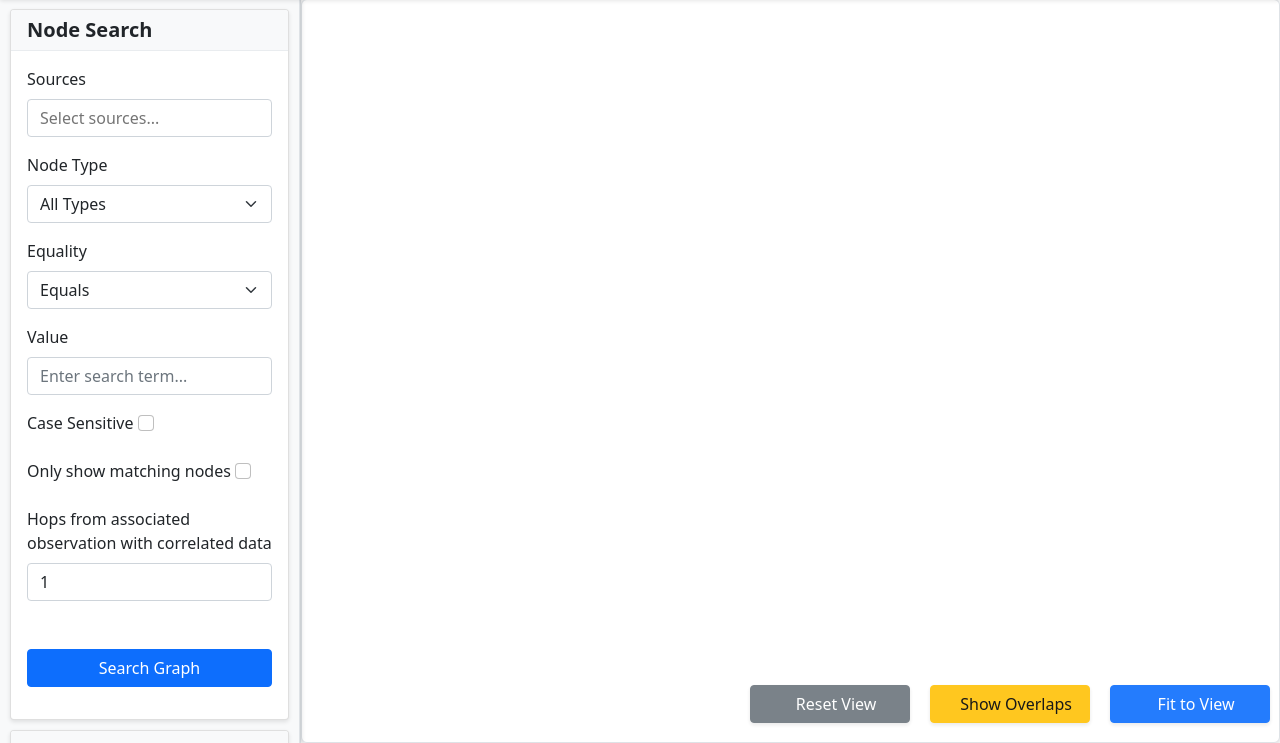
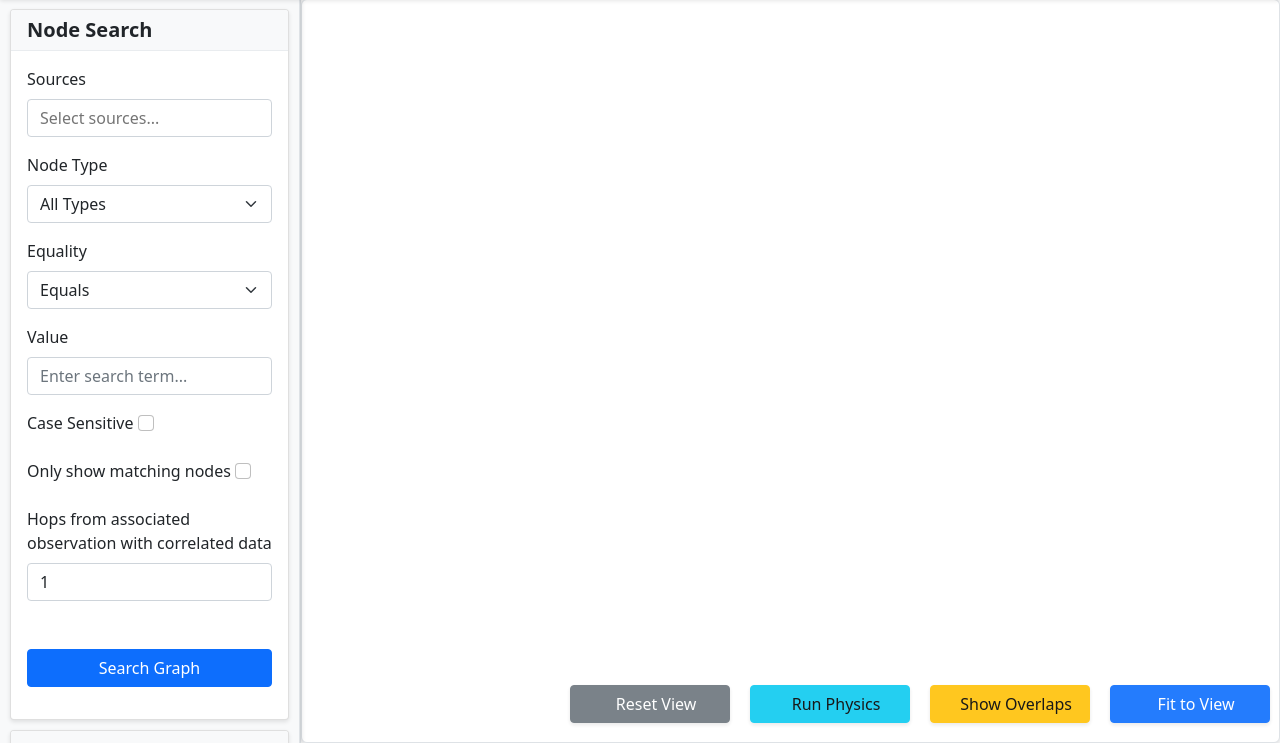
Before and after one commit to SecurityMindedSolutions/persona-trace, a Flask app: page / in a window 1280 px wide. Shown: the part 57-800 px from the top of the page. Run offline with Flask 3, Linux system fonts and the light colour scheme; data that the repository does not hold is empty; some libraries are stand-ins or nearby versions.

Commit message:
button to run physics

```diff
--- a/app/static/css/app.css
+++ b/app/static/css/app.css
@@ -132,6 +132,10 @@
 }
 
 #resetView {
+    right: calc((var(--button-width) * 3) + 70px);
+}
+
+#runPhysics {
     right: calc((var(--button-width) * 2) + 50px);
 }
 
--- a/app/templates/graph/index.html
+++ b/app/templates/graph/index.html
@@ -389,6 +389,9 @@
                 <button class="btn btn-secondary floating-button" id="resetView">
                     <i class="bi bi-arrow-repeat"></i> Reset View
                 </button>
+                <button class="btn btn-info floating-button" id="runPhysics">
+                    <i class="bi bi-gear"></i> Run Physics
+                </button>
                 <button class="btn btn-warning floating-button" id="showOverlaps">
                     <i class="bi bi-intersect"></i> Show Overlaps
                 </button>
@@ -2058,6 +2061,47 @@
 
                     // Update stats to reflect visible relationship count
                     updateStats();
+                });
+
+                // Add Run Physics functionality
+                const runPhysicsButton = document.getElementById('runPhysics');
+                runPhysicsButton.addEventListener('click', () => {
+                    console.log('Running physics for 5 seconds...');
+
+                    // Disable the button during physics run
+                    runPhysicsButton.disabled = true;
+
+                    // Enable physics
+                    network.setOptions({ physics: { enabled: true } });
+
+                    // Start countdown from 10 seconds
+                    let countdown = 5;
+                    const updateCountdown = () => {
+                        if (countdown > 0) {
+                            runPhysicsButton.innerHTML = `<i class="bi bi-gear-fill"></i> Running... (${countdown}s)`;
+                            countdown--;
+                            setTimeout(updateCountdown, 1000);
+                        } else {
+                            console.log('Disabling physics after ' + countdown + ' seconds');
+                            network.setOptions({ physics: { enabled: false } });
+
+                            // Fit to view with a zoom out factor
+                            network.fit({
+                                animation: {
+                                    duration: 1000,
+                                    easingFunction: "easeOutQuart"
+                                },
+                                scale: 0.1  // This will make the view even more zoomed out
+                            });
+
+                            // Re-enable the button
+                            runPhysicsButton.disabled = false;
+                            runPhysicsButton.innerHTML = '<i class="bi bi-gear"></i> Run Physics';
+                        }
+                    };
+
+                    // Start the countdown
+                    updateCountdown();
                 });
 
                 // Show Overlaps functionality
```
Also changed, not shown: other parts of app/static/css/app.css (+6 -2 lines).
